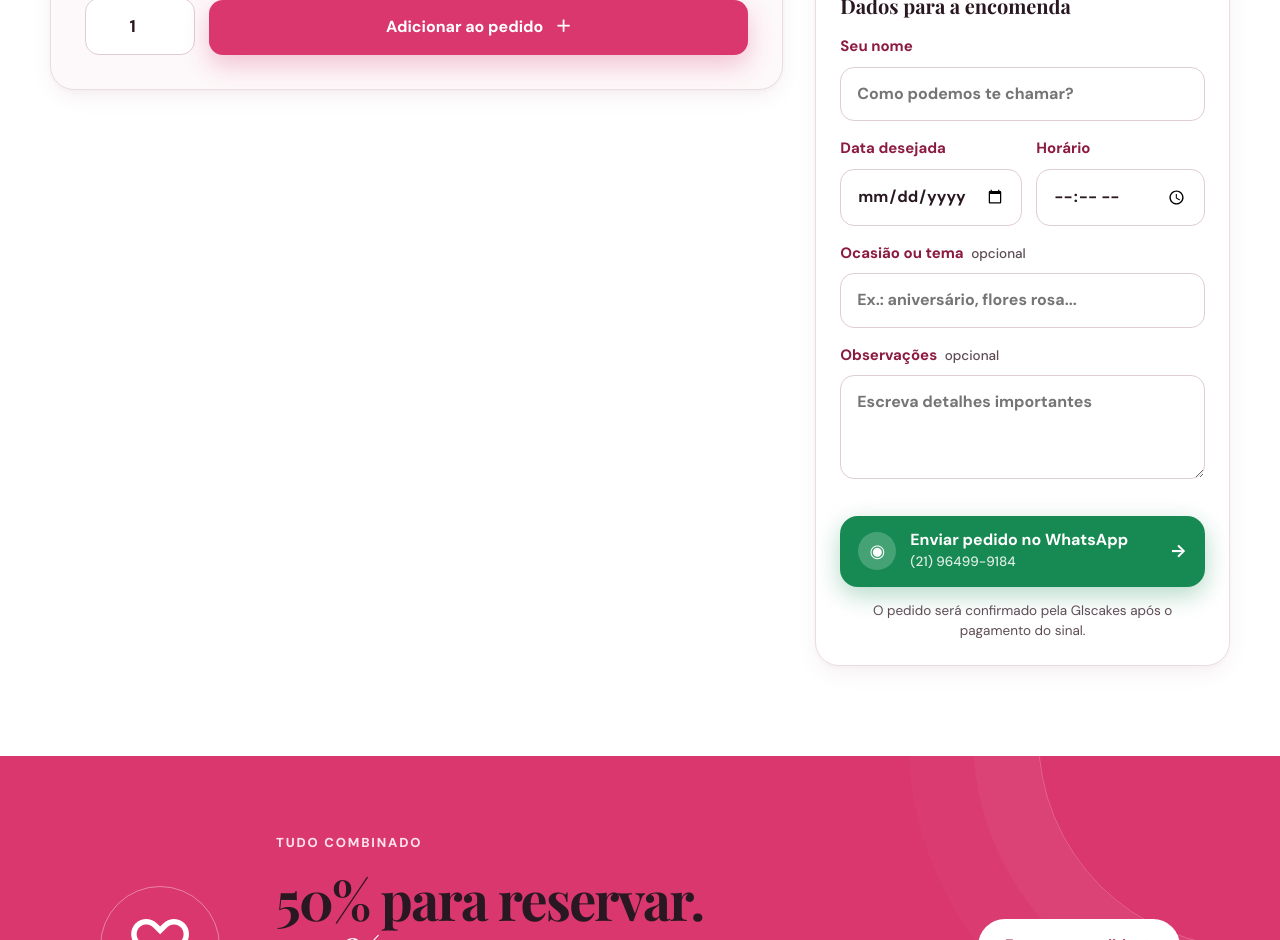
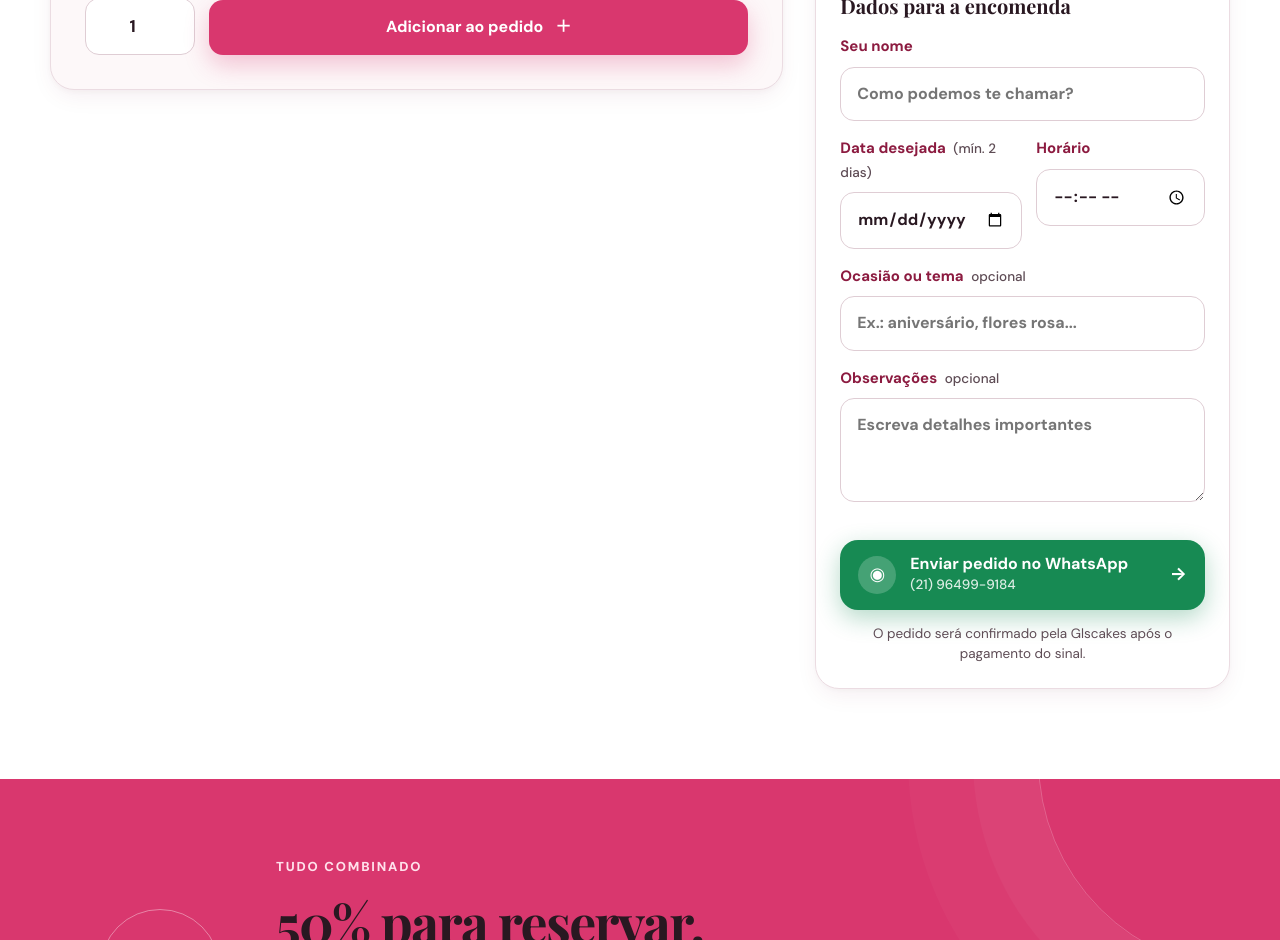
Before and after one commit to luanalveslainfo-arch/glscakes-site, a Next.js app: page / in a window 1280 px wide. Shown: the part 2640-3580 px from the top of the page. Built offline with nearby package versions, Linux system fonts and the light colour scheme; a web font is replaced by a local one.

Commit message:
Data com Antecedencia

```diff
--- a/app/configuracao.ts
+++ b/app/configuracao.ts
@@ -6,6 +6,7 @@ export const configuracao = {
     whatsappExibicao: "(21) 96499-9184",
     logo: "/glscakes/logo.png",
   },
+  diasAntecedenciaMinima: 2,
   massas: [
     "Chocolate",
     "Baunilha",
--- a/app/page.tsx
+++ b/app/page.tsx
@@ -46,8 +46,9 @@ function moeda(valor: number) {
   return valor.toLocaleString("pt-BR", { style: "currency", currency: "BRL" });
 }
 
-function hoje() {
+function dataMinimaEncomenda() {
   const agora = new Date();
+  agora.setDate(agora.getDate() + configuracao.diasAntecedenciaMinima);
   agora.setMinutes(agora.getMinutes() - agora.getTimezoneOffset());
   return agora.toISOString().slice(0, 10);
 }
@@ -220,6 +221,11 @@ export default function Home() {
     }
     if (!nome.trim() || !data || !horario) {
       setAviso("Preencha seu nome, a data e o horário desejados.");
+      document.querySelector("#finalizar")?.scrollIntoView({ behavior: "smooth" });
+      return;
+    }
+    if (data < dataMinimaEncomenda()) {
+      setAviso(`Por favor, selecione uma data com no mínimo ${configuracao.diasAntecedenciaMinima} dias de antecedência.`);
       document.querySelector("#finalizar")?.scrollIntoView({ behavior: "smooth" });
       return;
     }
@@ -761,7 +767,16 @@ export default function Home() {
             <div className="customer-fields">
               <h3>Dados para a encomenda</h3>
               <label>Seu nome<input value={nome} onChange={(e) => setNome(e.target.value)} placeholder="Como podemos te chamar?" /></label>
-              <div className="form-grid"><label>Data desejada<input type="date" min={hoje()} value={data} onChange={(e) => setData(e.target.value)} /></label><label>Horário<input type="time" value={horario} onChange={(e) => setHorario(e.target.value)} /></label></div>
+              <div className="form-grid">
+                <label>
+                  Data desejada <small>(mín. {configuracao.diasAntecedenciaMinima} dias)</small>
+                  <input type="date" min={dataMinimaEncomenda()} value={data} onChange={(e) => setData(e.target.value)} />
+                </label>
+                <label>
+                  Horário
+                  <input type="time" value={horario} onChange={(e) => setHorario(e.target.value)} />
+                </label>
+              </div>
               <label>Ocasião ou tema <small>opcional</small><input value={ocasiao} onChange={(e) => setOcasiao(e.target.value)} placeholder="Ex.: aniversário, flores rosa..." /></label>
               <label>Observações <small>opcional</small><textarea rows={3} value={observacoes} onChange={(e) => setObservacoes(e.target.value)} placeholder="Escreva detalhes importantes" /></label>
             </div>
```
